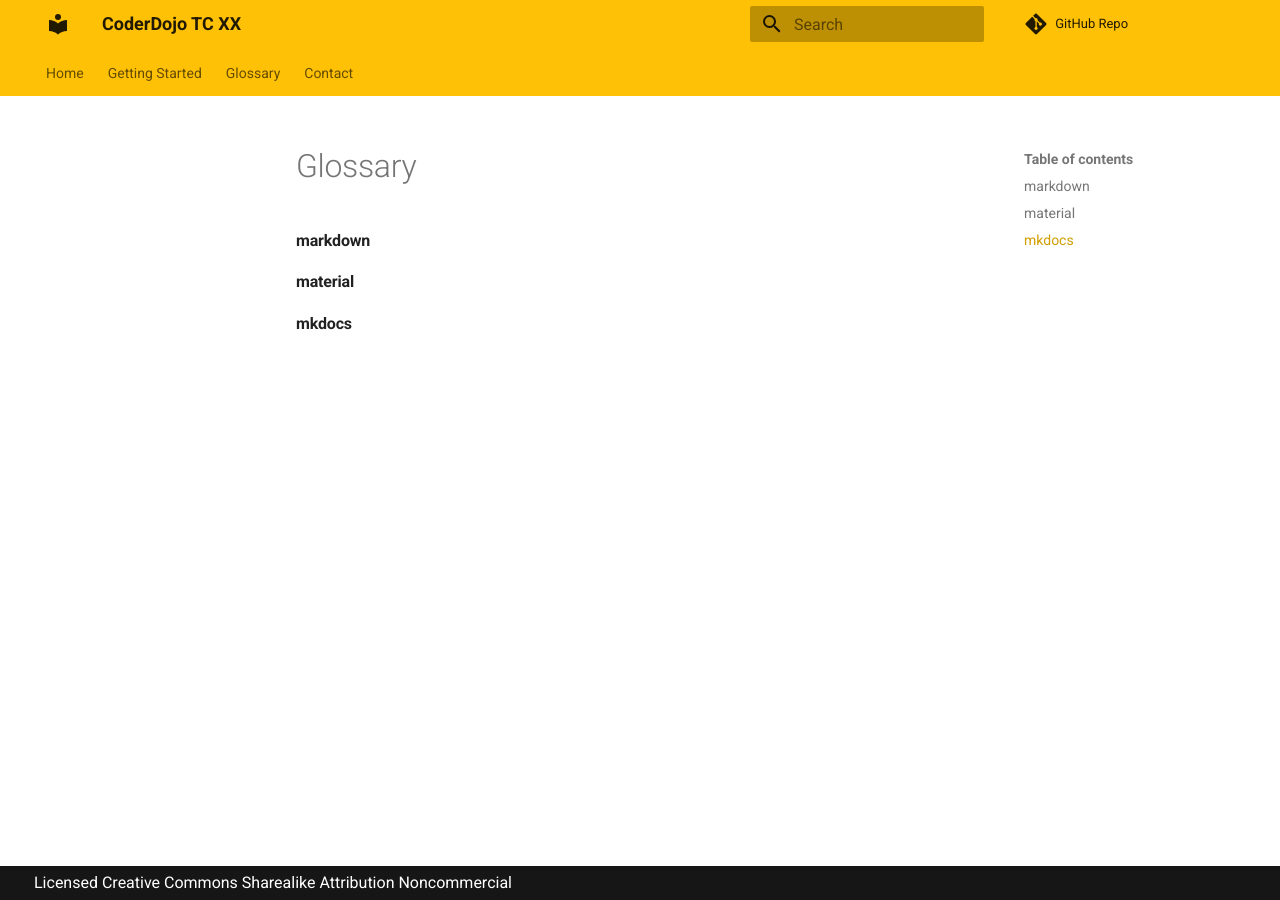
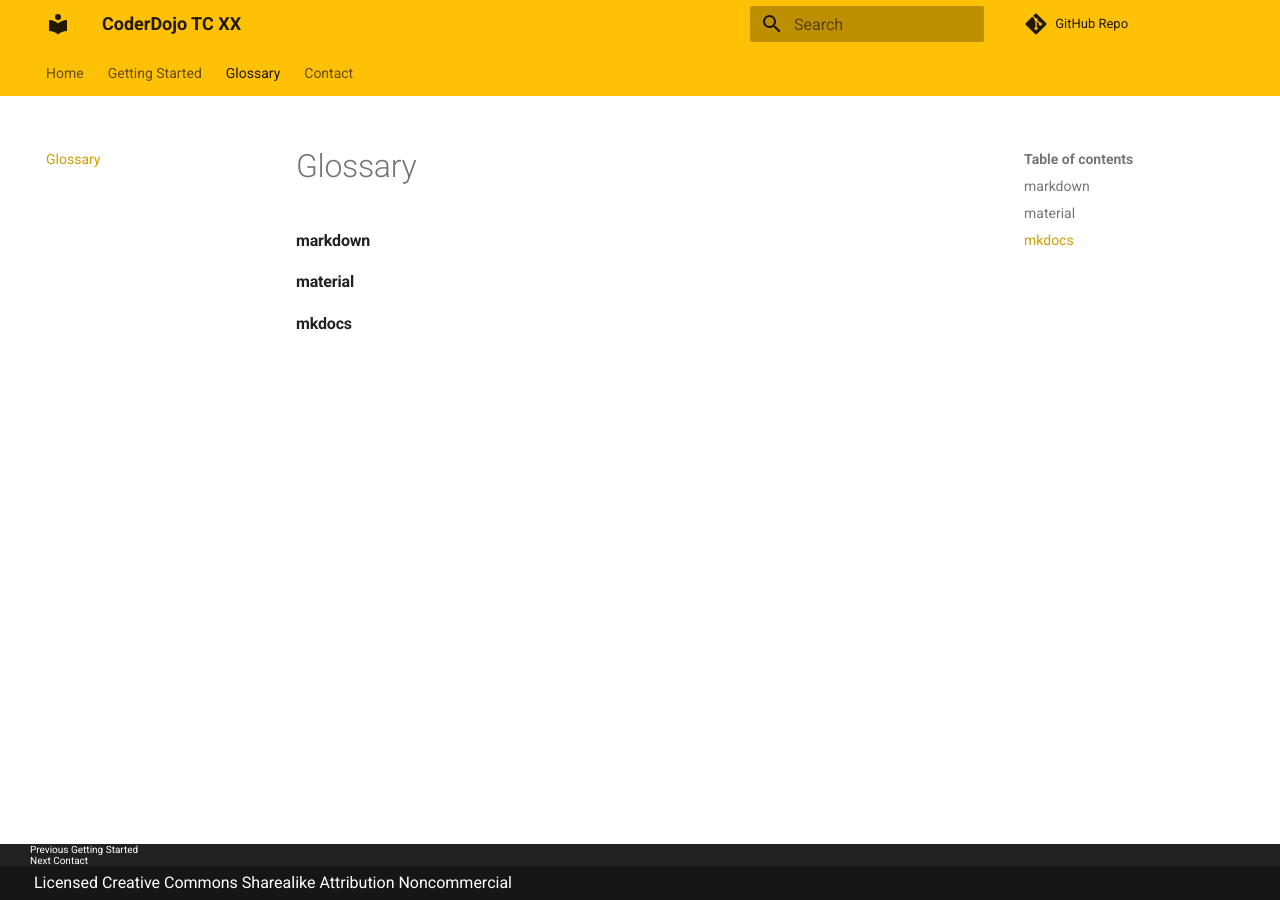
Before and after one commit to dmccreary/mkdir-templates, an MkDocs documentation site: the page built from docs/glossary.md, in a window 1280 px wide. Built offline with MkDocs 1.6.1 and Material for MkDocs 9.7.7, drawn with Linux system fonts in a browser that asks for light colours; comment, search, counter and statistics services are not loaded.

Commit message:
updates to markdown content

```diff
--- a/mkdocs.yml
+++ b/mkdocs.yml
@@ -2,7 +2,7 @@ site_name: 'CoderDojo TC XX'
 nav:
   - Home: index.md
   - Getting Started: getting-started.md
-  - Glossary: menu-1/lesson-02.md
+  - Glossary: glossary.md
   - Contact: contact.md
 
 site_description: 'Mkdocs Demo.'
```
